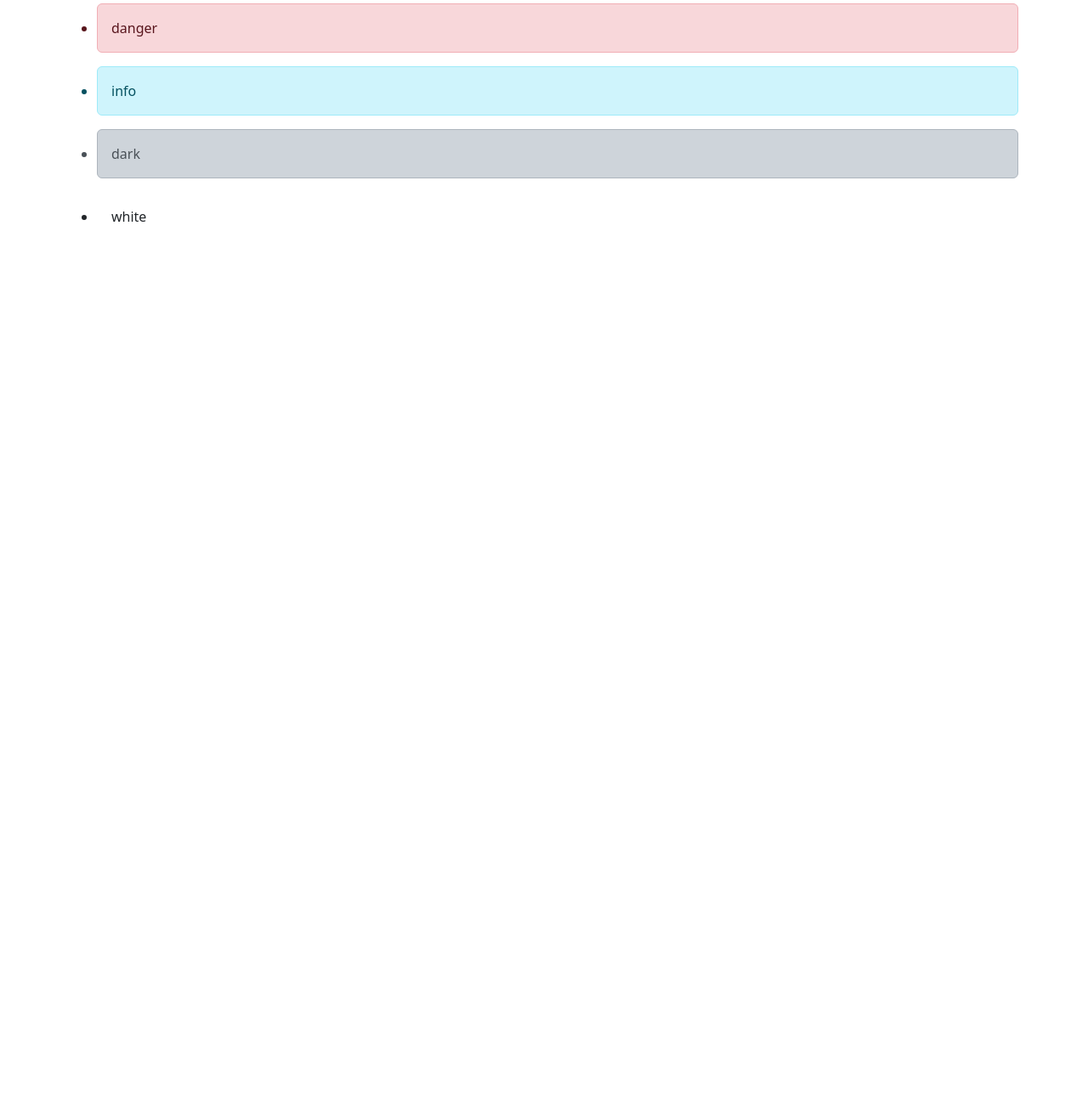
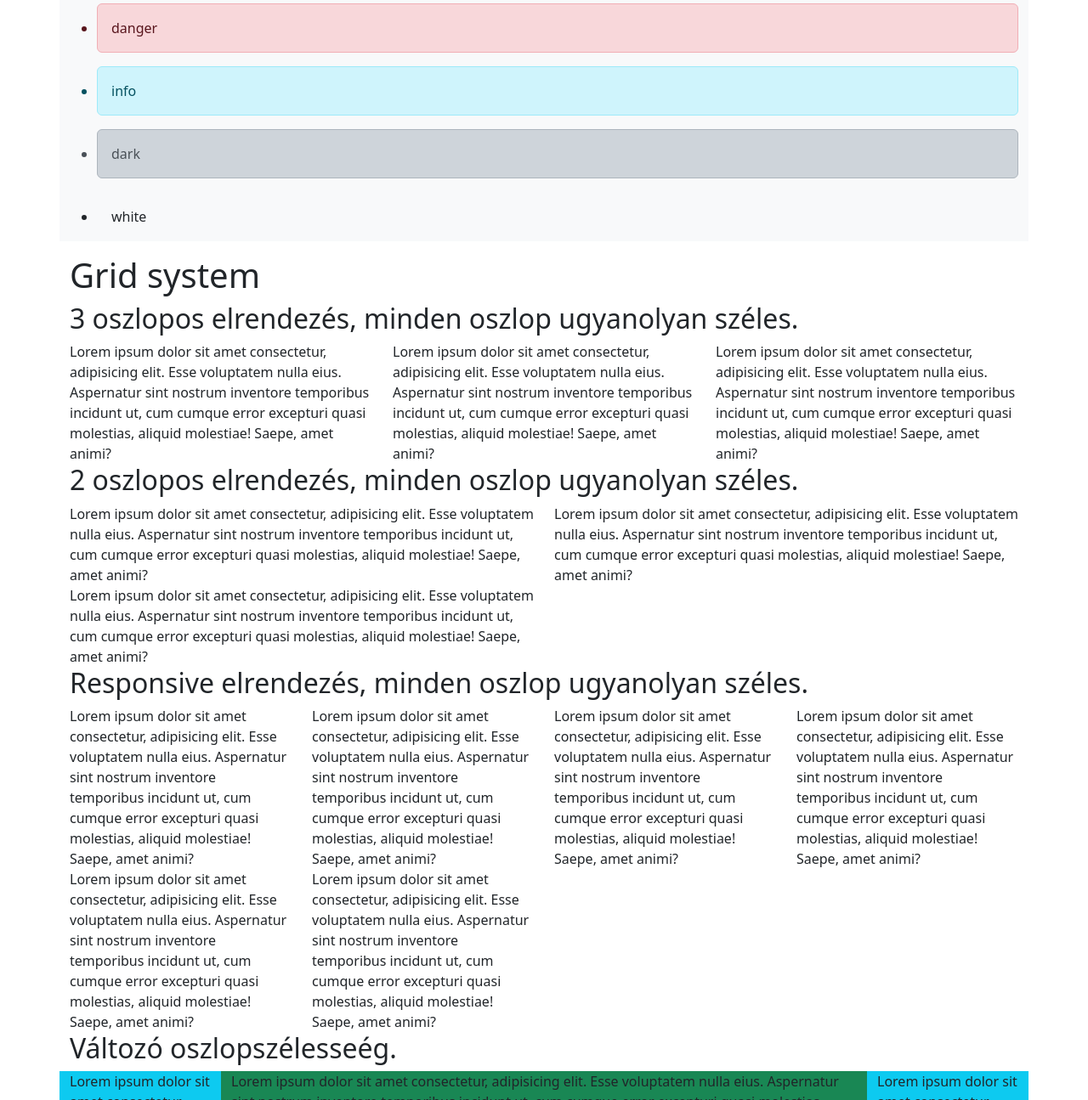
Before and after one commit to MaxVerstappen11/Bootstrap, a plain HTML site: page index.html in a window 1280 px wide. Shown: the part 1505-2800 px from the top of the page at 85% size. Before the commit the page ends 1805 px from the top, so only its background shows below. Drawn offline with nearby package versions, Linux system fonts and the light colour scheme.

Commit message:
grid system

```diff
--- a/index.html
+++ b/index.html
@@ -4,11 +4,11 @@
     <meta charset="UTF-8">
     <meta name="viewport" content="width=device-width, initial-scale=1.0">
     <link href="https://cdn.jsdelivr.net/npm/bootstrap@5.3.3/dist/css/bootstrap.min.css" rel="stylesheet" integrity="sha384-QWTKZyjpPEjISv5WaRU9OFeRpok6YctnYmDr5pNlyT2bRjXh0JMhjY6hW+ALEwIH" crossorigin="anonymous">
-    <title>Document</title>
+    <title>Colors</title>
 </head>
 <body>
 
-    <div class="container">
+    <div class="container bg-light">
         <h1 class="text-primary my-5">My first Booststrap page</h1>
         <p>Lorem ipsum dolor sit <span class="text-white bg-dark">amet consectetur adipisicing elit.</span> Id cumque at, itaque dolorum a ducimus praesentium asperiores libero aperiam, possimus quidem tenetur temporibus sunt rem, esse eaque. Inventore, deserunt assumenda.</p>
         <p class="text-danger">Ez itt egy nagyon fontos üzenet</p>
@@ -67,6 +67,47 @@
 
     </div>
 
+    <div class="container">
+        <h1>Grid system</h1>
+        <h2>3 oszlopos elrendezés, minden oszlop ugyanolyan széles.</h2>
+        <div class="row">
+            <div class="col">Lorem ipsum dolor sit amet consectetur, adipisicing elit. Esse voluptatem nulla eius. Aspernatur sint nostrum inventore temporibus incidunt ut, cum cumque error excepturi quasi molestias, aliquid molestiae! Saepe, amet animi?</div>
+            <div class="col">Lorem ipsum dolor sit amet consectetur, adipisicing elit. Esse voluptatem nulla eius. Aspernatur sint nostrum inventore temporibus incidunt ut, cum cumque error excepturi quasi molestias, aliquid molestiae! Saepe, amet animi?</div>
+            <div class="col">Lorem ipsum dolor sit amet consectetur, adipisicing elit. Esse voluptatem nulla eius. Aspernatur sint nostrum inventore temporibus incidunt ut, cum cumque error excepturi quasi molestias, aliquid molestiae! Saepe, amet animi?</div>
+        </div>
+
+        <h2>2 oszlopos elrendezés, minden oszlop ugyanolyan széles.</h2>
+        <div class="row">
+            <div class="col-6">Lorem ipsum dolor sit amet consectetur, adipisicing elit. Esse voluptatem nulla eius. Aspernatur sint nostrum inventore temporibus incidunt ut, cum cumque error excepturi quasi molestias, aliquid molestiae! Saepe, amet animi?</div>
+            <div class="col-6">Lorem ipsum dolor sit amet consectetur, adipisicing elit. Esse voluptatem nulla eius. Aspernatur sint nostrum inventore temporibus incidunt ut, cum cumque error excepturi quasi molestias, aliquid molestiae! Saepe, amet animi?</div>
+            <div class="col-6">Lorem ipsum dolor sit amet consectetur, adipisicing elit. Esse voluptatem nulla eius. Aspernatur sint nostrum inventore temporibus incidunt ut, cum cumque error excepturi quasi molestias, aliquid molestiae! Saepe, amet animi?</div>
+        </div>
+
+        <h2>Responsive elrendezés, minden oszlop ugyanolyan széles.</h2>
+        <div class="row">
+            <div class="col-6 col-md-4 col-xl-3 col-xxl-2">Lorem ipsum dolor sit amet consectetur, adipisicing elit. Esse voluptatem nulla eius. Aspernatur sint nostrum inventore temporibus incidunt ut, cum cumque error excepturi quasi molestias, aliquid molestiae! Saepe, amet animi?</div>
+            <div class="col-6 col-md-4 col-xl-3 col-xxl-2">Lorem ipsum dolor sit amet consectetur, adipisicing elit. Esse voluptatem nulla eius. Aspernatur sint nostrum inventore temporibus incidunt ut, cum cumque error excepturi quasi molestias, aliquid molestiae! Saepe, amet animi?</div>
+            <div class="col-6 col-md-4 col-xl-3 col-xxl-2">Lorem ipsum dolor sit amet consectetur, adipisicing elit. Esse voluptatem nulla eius. Aspernatur sint nostrum inventore temporibus incidunt ut, cum cumque error excepturi quasi molestias, aliquid molestiae! Saepe, amet animi?</div>
+            <div class="col-6 col-md-4 col-xl-3 col-xxl-2">Lorem ipsum dolor sit amet consectetur, adipisicing elit. Esse voluptatem nulla eius. Aspernatur sint nostrum inventore temporibus incidunt ut, cum cumque error excepturi quasi molestias, aliquid molestiae! Saepe, amet animi?</div>
+            <div class="col-6 col-md-4 col-xl-3 col-xxl-2">Lorem ipsum dolor sit amet consectetur, adipisicing elit. Esse voluptatem nulla eius. Aspernatur sint nostrum inventore temporibus incidunt ut, cum cumque error excepturi quasi molestias, aliquid molestiae! Saepe, amet animi?</div>
+            <div class="col-6 col-md-4 col-xl-3 col-xxl-2">Lorem ipsum dolor sit amet consectetur, adipisicing elit. Esse voluptatem nulla eius. Aspernatur sint nostrum inventore temporibus incidunt ut, cum cumque error excepturi quasi molestias, aliquid molestiae! Saepe, amet animi?</div>
+        </div>
+
+        <h2>Változó oszlopszélesseég.</h2>
+        <div class="row">
+            <div class="col-2 bg-info">Lorem ipsum dolor sit amet consectetur, adipisicing elit. Esse voluptatem nulla eius. Aspernatur sint nostrum inventore temporibus incidunt ut, cum cumque error excepturi quasi molestias, aliquid molestiae! Saepe, amet animi?</div>
+            <div class="col-8 bg-success">Lorem ipsum dolor sit amet consectetur, adipisicing elit. Esse voluptatem nulla eius. Aspernatur sint nostrum inventore temporibus incidunt ut, cum cumque error excepturi quasi molestias, aliquid molestiae! Saepe, amet animi?</div>
+            <div class="col-2 bg-info">Lorem ipsum dolor sit amet consectetur, adipisicing elit. Esse voluptatem nulla eius. Aspernatur sint nostrum inventore temporibus incidunt ut, cum cumque error excepturi quasi molestias, aliquid molestiae! Saepe, amet animi?</div>
+        </div>
+
+        <h2>Számított oszlopszélesseég.</h2>
+        <div class="row text-white">
+            <div class="col bg-info">Lorem ipsum dolor sit amet consectetur, adipisicing elit. Esse voluptatem nulla eius. Aspernatur sint nostrum inventore temporibus incidunt ut, cum cumque error excepturi quasi molestias, aliquid molestiae! Saepe, amet animi?</div>
+            <div class="col-7 bg-success">Lorem ipsum dolor sit amet consectetur, adipisicing elit. Esse voluptatem nulla eius. Aspernatur sint nostrum inventore temporibus incidunt ut, cum cumque error excepturi quasi molestias, aliquid molestiae! Saepe, amet animi?</div>
+            <div class="col bg-info">Lorem ipsum dolor sit amet consectetur, adipisicing elit. Esse voluptatem nulla eius. Aspernatur sint nostrum inventore temporibus incidunt ut, cum cumque error excepturi quasi molestias, aliquid molestiae! Saepe, amet animi?</div>
+        </div>
+    </div>
+
 
     <script src="https://cdn.jsdelivr.net/npm/bootstrap@5.3.3/dist/js/bootstrap.bundle.min.js" integrity="sha384-YvpcrYf0tY3lHB60NNkmXc5s9fDVZLESaAA55NDzOxhy9GkcIdslK1eN7N6jIeHz" crossorigin="anonymous"></script>
 </body>
```
